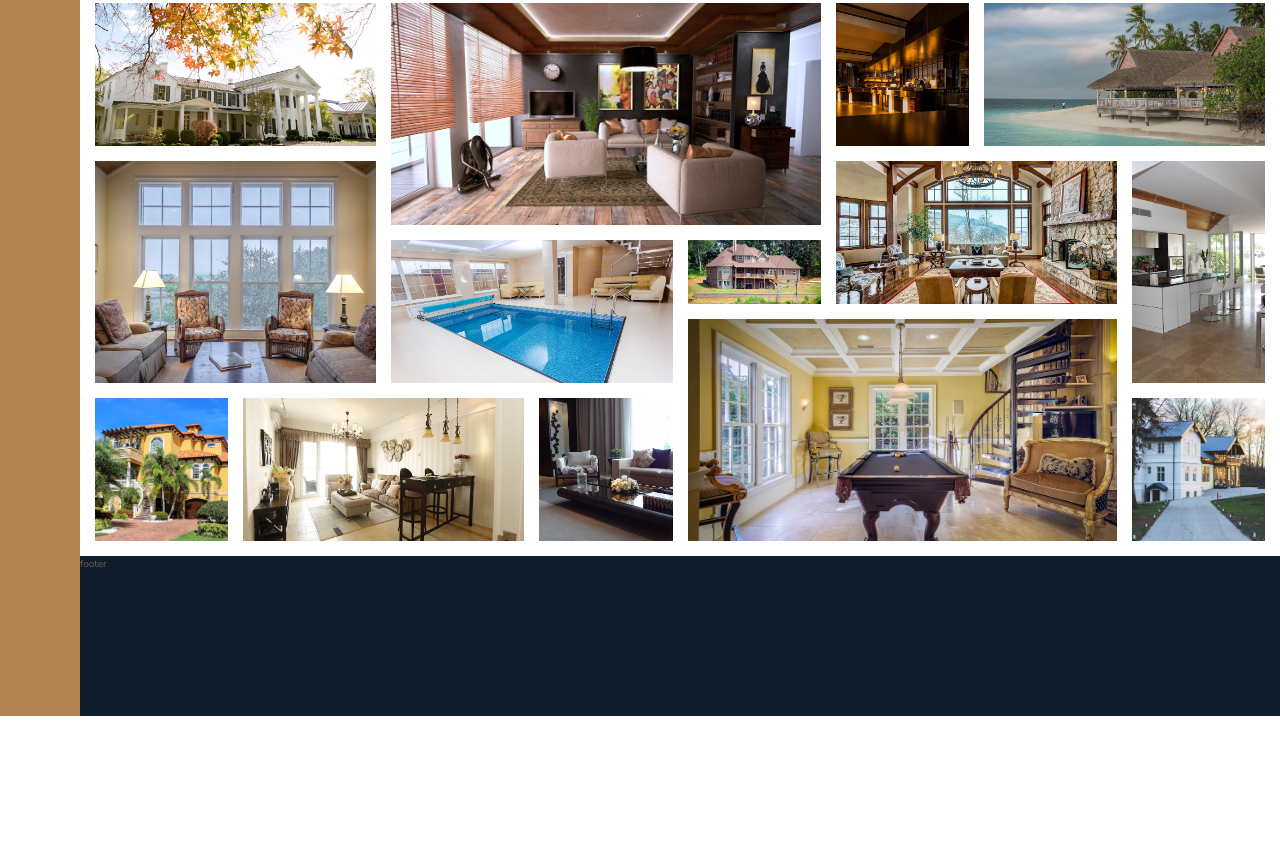
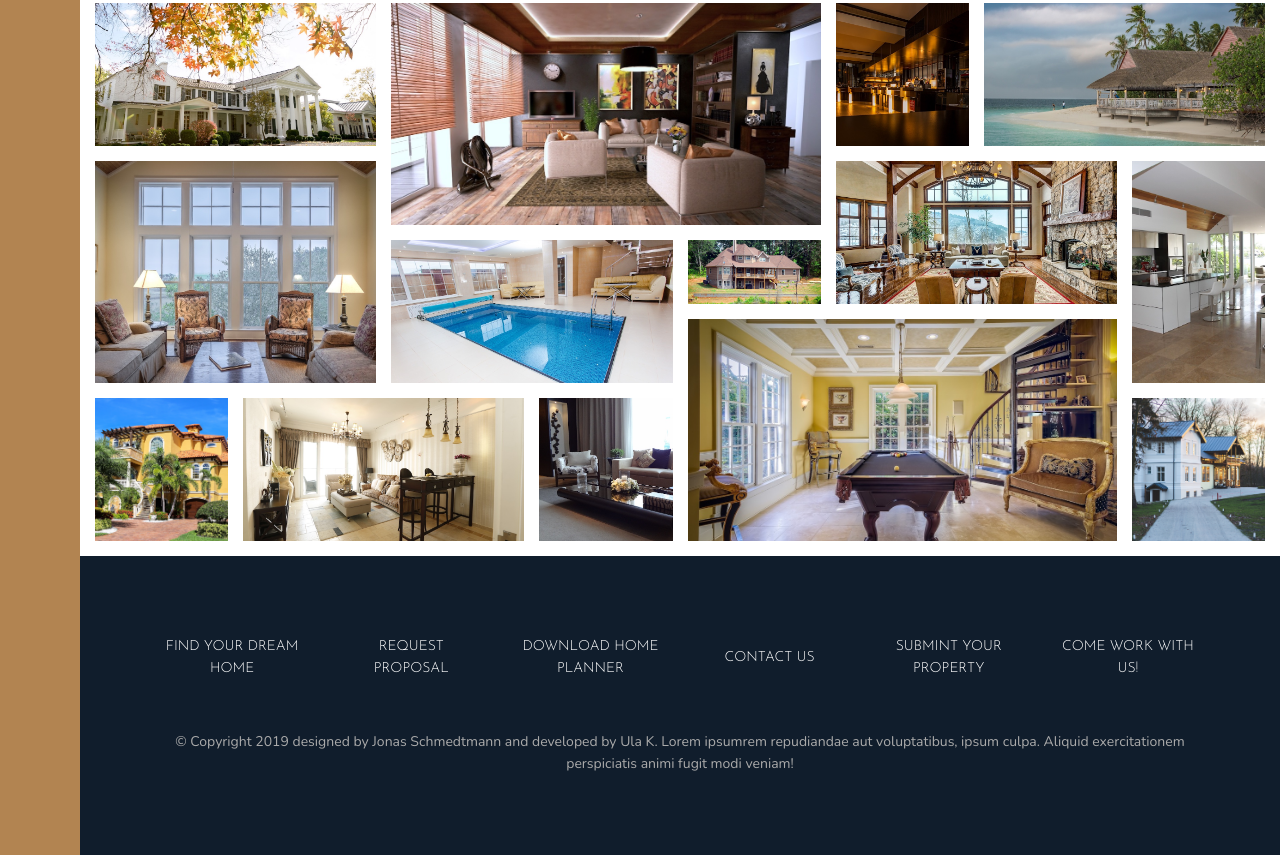
Before and after one commit to UlaKrawczyk/nexter, a website: page src/content/index.html in a window 1280 px wide. Shown: the part 3152-4007 px from the top of the page. Before the commit the page ends 3868 px from the top, so only its background shows below. Drawn offline with nearby package versions, Linux system fonts and the light colour scheme; files that its build step writes are made by us from their sources; files whose address does not match are found by name.

Commit message:
feat: markup and styling of footer and sidebar

```diff
--- a/src/content/index.html
+++ b/src/content/index.html
@@ -13,7 +13,10 @@
 </head>
 
 <body class="container">
-    <div class="sidebar">sid</div>
+
+    <div class="sidebar">
+        <button class="nav-btn"></button>
+    </div>
 
     <header class="header">header</header>
 
@@ -334,7 +337,22 @@
 
     </section>
 
-    <footer class="footer">footer</footer>
+    <footer class="footer">
+        <nav class="nav">
+            <ul class="nav__list">
+                <li class="nav__item"><a href="#" class="nav__link">find your dream home</a></li>
+                <li class="nav__item"><a href="#" class="nav__link">request proposal</a></li>
+                <li class="nav__item"><a href="#" class="nav__link">download home planner</a></li>
+                <li class="nav__item"><a href="#" class="nav__link">contact us</a></li>
+                <li class="nav__item"><a href="#" class="nav__link">submint your property</a></li>
+                <li class="nav__item"><a href="#" class="nav__link">come work with us!</a></li>
+            </ul>
+        </nav>
+        <p class="footer__text">&copy; Copyright 2019 designed by Jonas Schmedtmann and developed by Ula K.
+            Lorem
+            ipsumrem repudiandae aut voluptatibus, ipsum culpa. Aliquid exercitationem perspiciatis animi fugit modi
+            veniam!</p>
+    </footer>
 </body>
 
 </html>
--- a/src/scss/_footer.scss
+++ b/src/scss/_footer.scss
@@ -1,5 +1,40 @@
 .footer {
   background-color: $color-secondary;
   grid-column: full-start / full-end;
-  height: 20vh;
+  padding: 7rem;
+  .nav {
+    &__list {
+      list-style: none;
+      display: grid;
+      grid-template-columns: repeat(auto-fit, minmax(15rem, 1fr));
+      grid-gap: 1.5rem;
+      align-items: center;
+    }
+    &__link:link,
+    &__link:visited {
+      display: block;
+      padding: 1rem;
+      text-align: center;
+      font-family: $font-display;
+      font-size: 1.4rem;
+      color: white;
+      text-decoration: none;
+      text-transform: uppercase;
+      cursor: pointer;
+      transition: 0.3s;
+    }
+    &__link:hover,
+    &__link:active {
+      background-color: rgba(#fff, 0.05);
+      transform: translateY(-0.5rem);
+    }
+  }
+  &__text {
+    max-width: 128rem;
+    margin: 4rem auto 1rem auto;
+    font-size: 1.4rem;
+    font-weight: 300;
+    color: $color-grey-light-2;
+    text-align: center;
+  }
 }
--- a/src/scss/_sidebar.scss
+++ b/src/scss/_sidebar.scss
@@ -1,5 +1,34 @@
 .sidebar {
+  position: relative;
   background-color: $color-primary-dark;
   grid-column: sidebar-start / sidebar-end;
   grid-row: 1 / -1;
 }
+
+.nav-btn {
+  position: fixed;
+  top: 4rem;
+  left: 2rem;
+  border: none;
+  border-radius: none;
+
+  background-color: #fff;
+  height: 2px;
+  width: 4rem;
+
+  &::before,
+  &::after {
+    content: "";
+    display: block;
+    background-color: #fff;
+    height: 2px;
+    width: 4rem;
+  }
+
+  &::before {
+    transform: translateY(-1.4rem);
+  }
+  &::after {
+    transform: translateY(1.2rem);
+  }
+}
```
